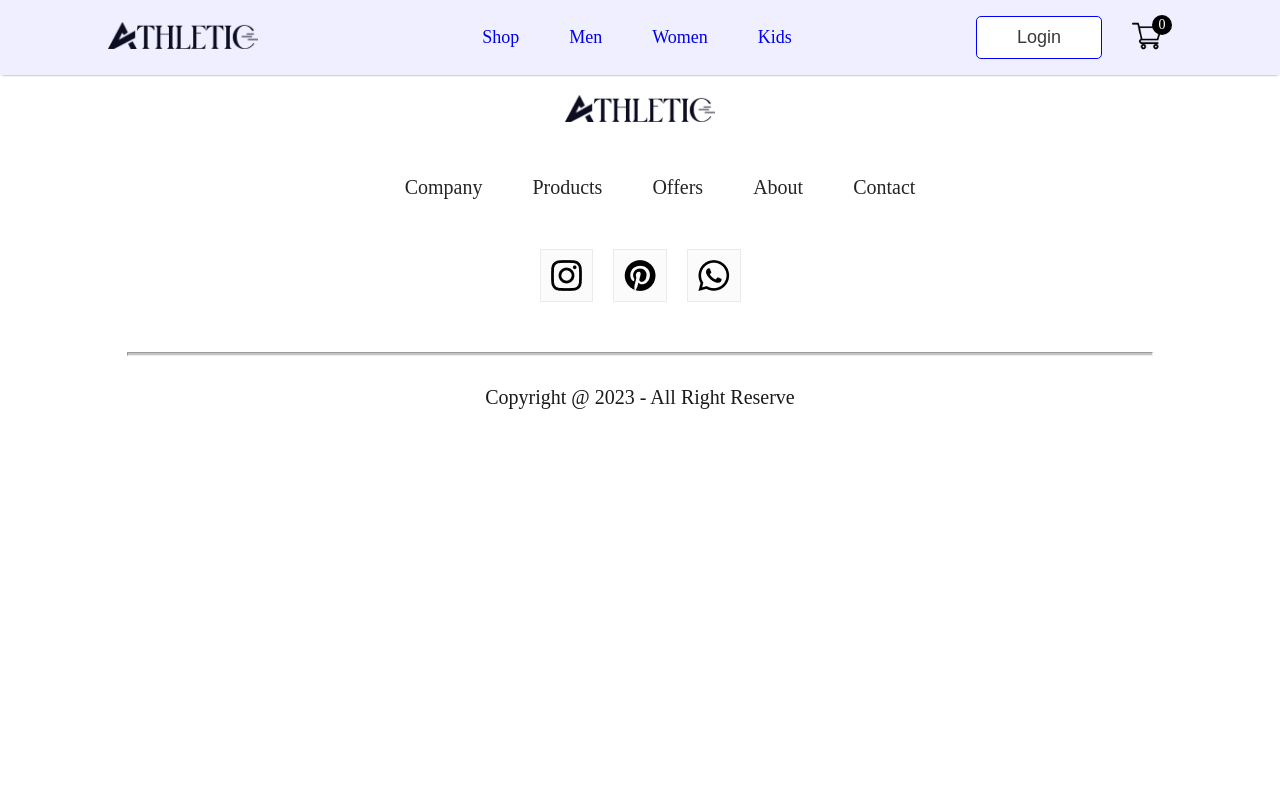
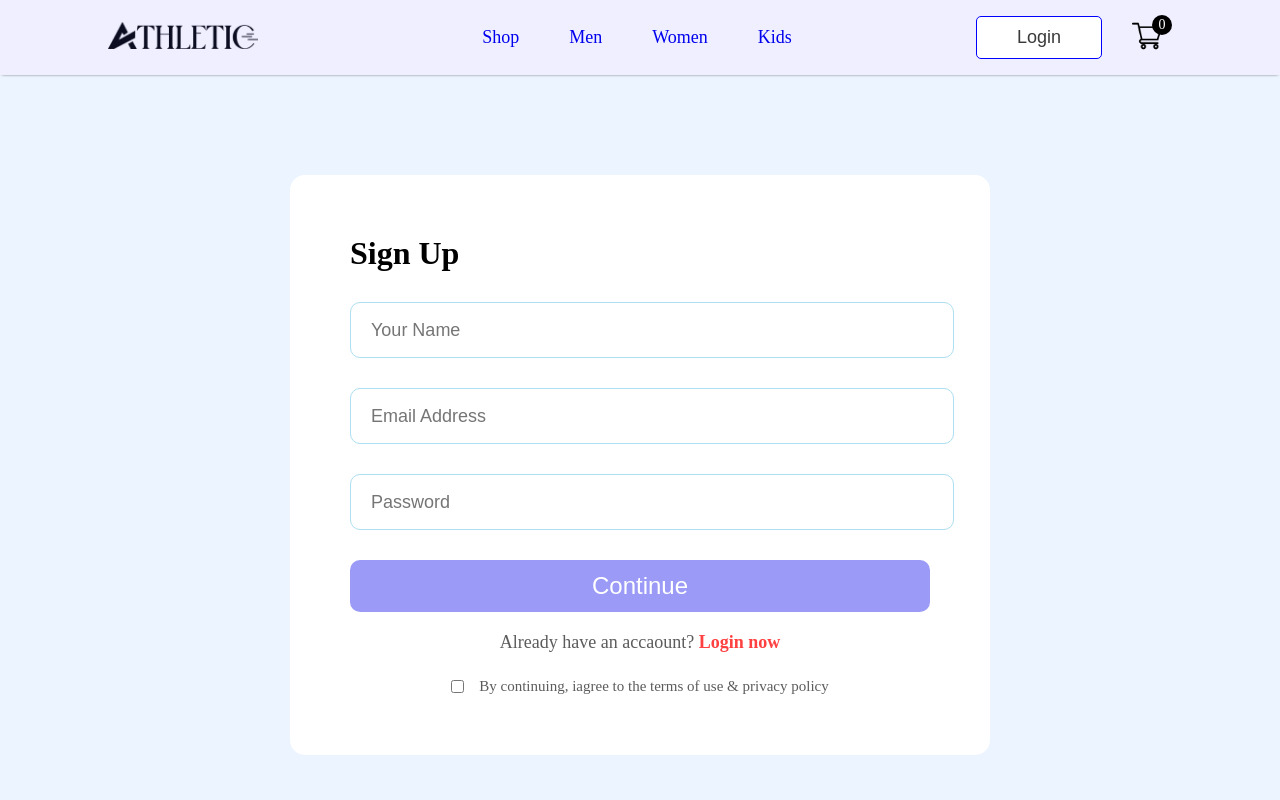
Before and after one commit to mehu-hub/athletic-fashion, a React (Create React App) app: page /login in a window 1280 px wide. Shown: the top 800 px of the page. Built offline with nearby package versions, Linux system fonts and the light colour scheme.

Commit message:
Ready Signup Page

```diff
--- /dev/null
+++ b/src/Pages/CSS/Loginsignup.css
@@ -0,0 +1,72 @@
+.loginsignup{
+    width: 100%;
+    height: 80vh;
+    background: #ecf4ff;
+    padding-top: 100px;
+}
+
+.loginsignup-container{
+    border-radius: 15px;
+    width: 580px;
+    height: 500px;
+    background: white;
+    margin: auto;
+    padding: 40px 60px;
+}
+
+.loginsignup-container h1{
+    margin: 20px 0px;
+}
+
+.loginsignup-fields{
+    display: flex;
+    flex-direction: column;
+    gap: 30px;
+    margin-top: 30px;
+}
+.loginsignup-fields input{
+    border-radius: 10px;
+    height: 52px;
+    width: 100%;
+    padding-left: 20px;
+    border: 1px solid #addef1;
+    outline: none;
+    color: #5c5c5c;
+    font-size: 18px;
+}
+
+.loginsignup-container button{
+    width: 580px;
+    height: 52px;
+    color: white;
+    background: rgb(155, 155, 247);
+    margin-top: 30px;
+    border: none;
+    font-size: 24px;
+    font-weight: 500;
+    cursor: pointer;
+    border-radius: 10px;
+}
+.loginsignup-login{
+    text-align: center;
+    margin-top: 20px;
+    color: #5c5c5c;
+    font-size: 18px;
+    font-weight: 500;
+}
+.loginsignup-login span{
+    color: #ff4141;
+    font-weight: 600;
+    cursor: pointer;
+}
+
+.loginsignup-agree{
+    justify-content: center;
+    display: flex;
+    align-items: center;
+    margin-top: 25px;
+    gap: 15px;
+    color: #5c5c5c;
+    font-size: 15px;
+    font-weight: 500;
+}
--- a/src/Pages/LoginSignup.jsx
+++ b/src/Pages/LoginSignup.jsx
@@ -1,9 +1,23 @@
 import React from 'react';
+import './CSS/Loginsignup.css'
 
 const LoginSignup = () => {
     return (
-        <div>
-
+        <div className='loginsignup'>
+            <div className="loginsignup-container">
+                <h1>Sign Up</h1>
+                <div className="loginsignup-fields">
+                    <input type="text" placeholder='Your Name' />
+                    <input type="email" placeholder='Email Address' />
+                    <input type="password" placeholder='Password' />
+                </div>
+                <button>Continue</button>
+                <p className='loginsignup-login'>Already have an accaount? <span>Login now</span></p>
+                <div className='loginsignup-agree'>
+                    <input type="checkbox" name='' id='' />
+                    <p>By continuing, iagree to the terms of use & privacy policy</p>
+                </div>
+            </div>
         </div>
     );
 };
```
